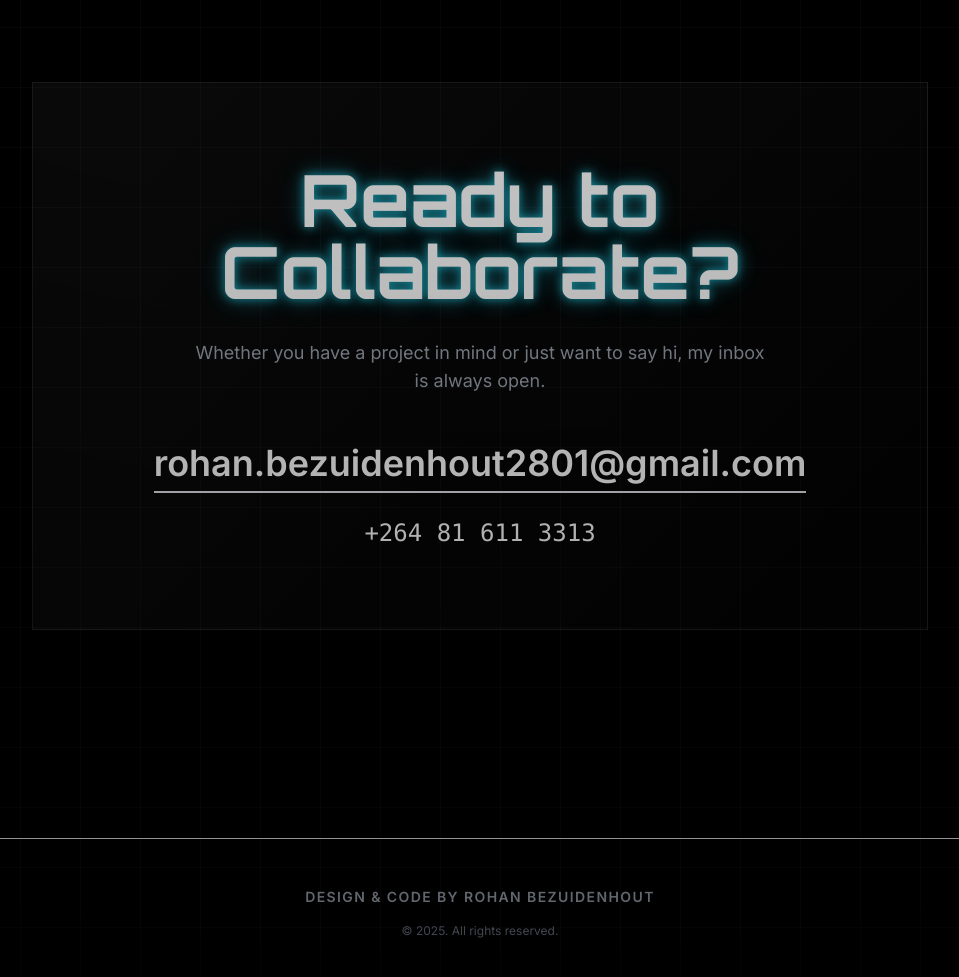
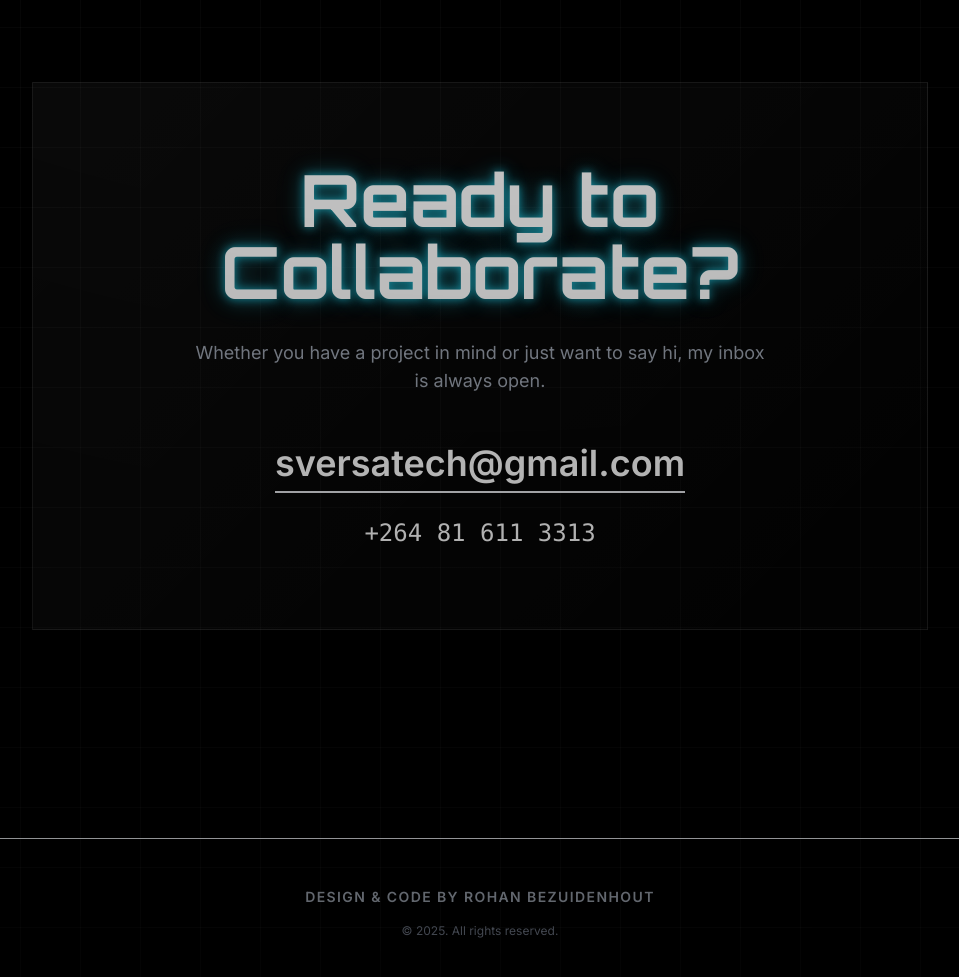
Before and after one commit to RohanBez2801/RohanBez2801.github.io, a plain HTML site: page index.html in a window 1280 px wide. Shown: the part 3453-4430 px from the top of the page, without its empty margins (160-1119 px from the left). Drawn offline with nearby package versions, Linux system fonts and the light colour scheme.

Commit message:
Update index.html

```diff
--- a/index.html
+++ b/index.html
@@ -255,7 +255,7 @@
                         Whether you have a project in mind or just want to say hi, my inbox is always open.
                     </p>
                     <div class="flex flex-col gap-6 items-center">
-                        <a href="mailto:sversatech@gmail.com" class="text-2xl md:text-4xl font-bold text-white hover:text-cyan-400 transition-all hover:tracking-tight border-b-2 border-white/10 pb-2 break-all">rohan.bezuidenhout2801@gmail.com</a>
+                        <a href="mailto:sversatech@gmail.com" class="text-2xl md:text-4xl font-bold text-white hover:text-cyan-400 transition-all hover:tracking-tight border-b-2 border-white/10 pb-2 break-all">sversatech@gmail.com</a>
                         <a href="tel:+264816113313" class="text-xl md:text-2xl text-fuchsia-400 hover:text-white transition-colors tracking-[0.3em] font-mono">+264 81 611 3313</a>
                     </div>
                 </div>
```
